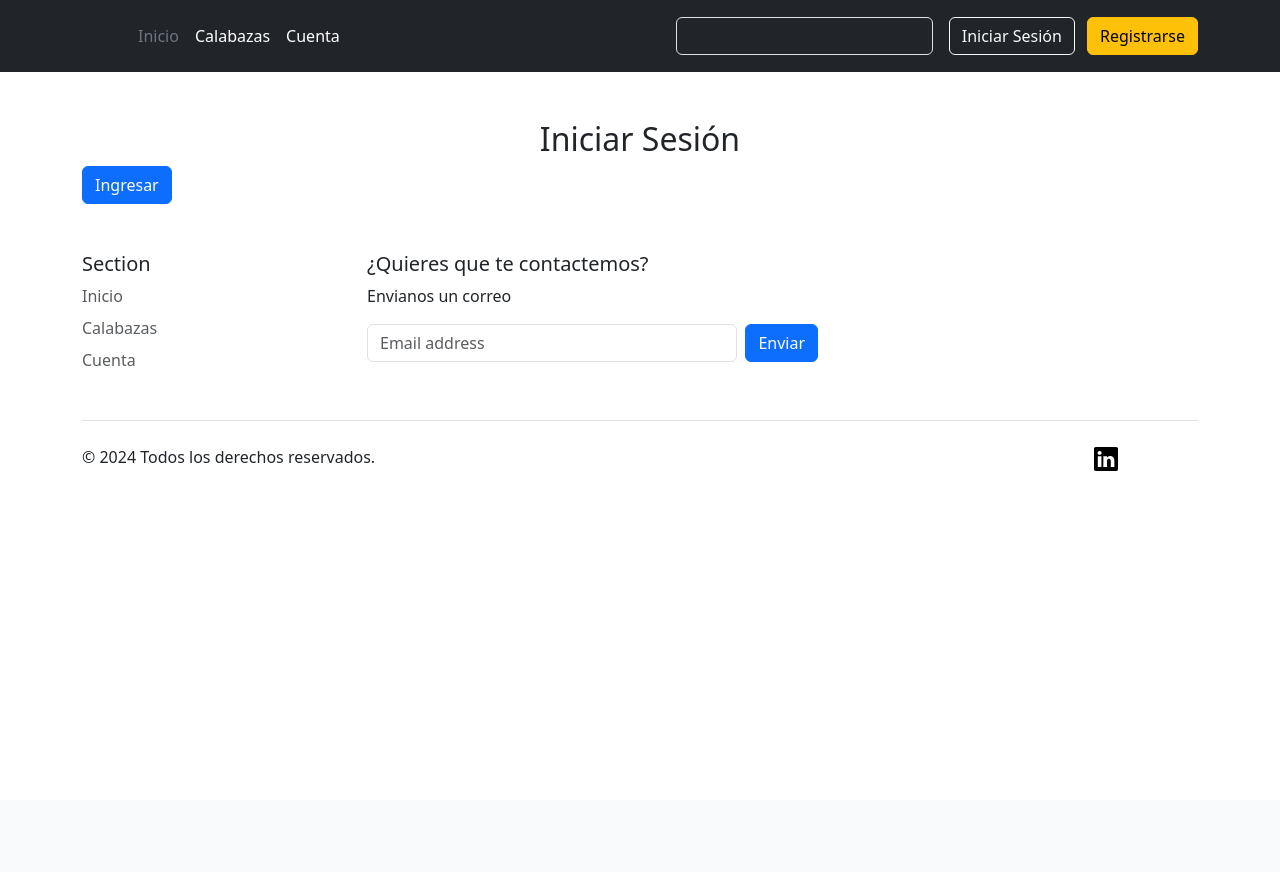
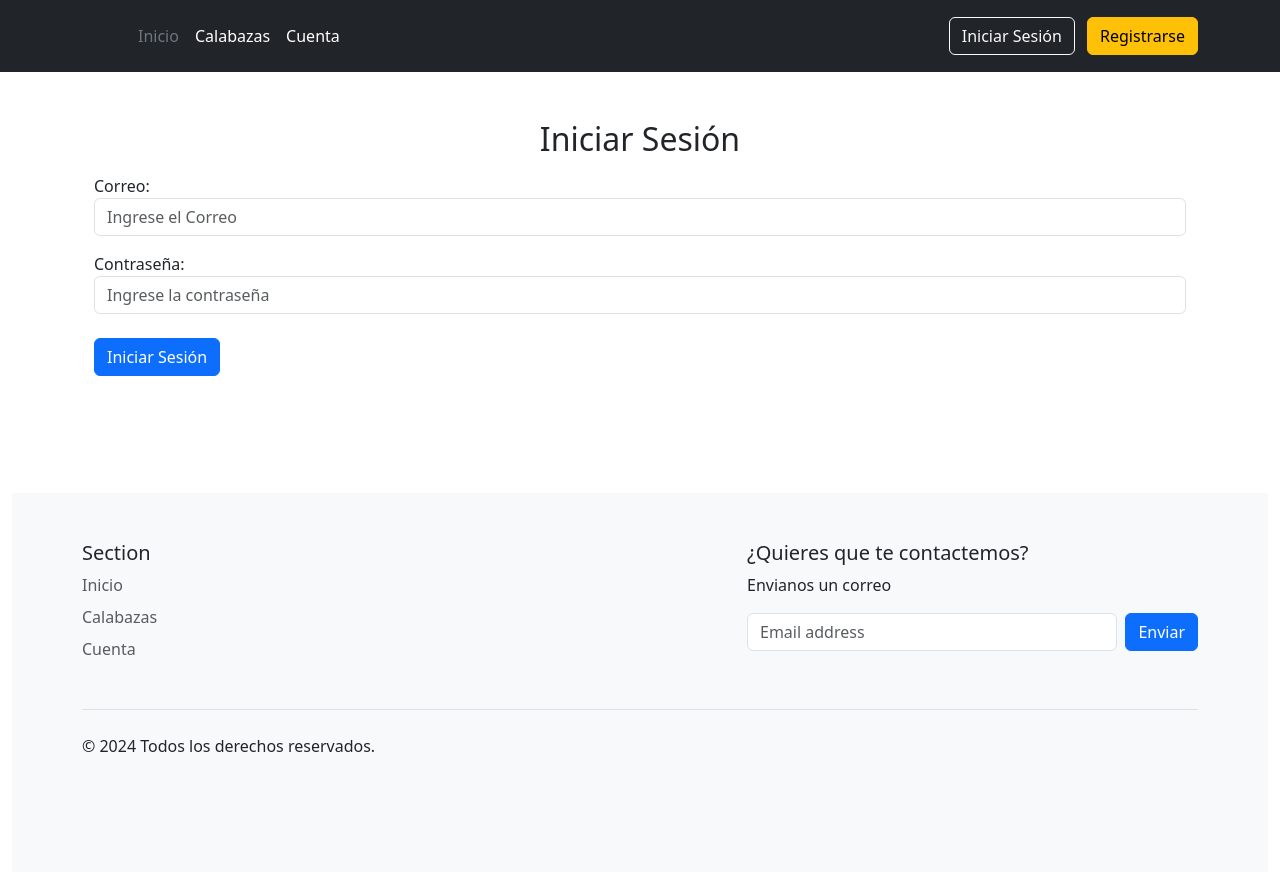
Before and after one commit to AlexanderCofre/Inacapbaza, a Django app: page /login/ in a window 1280 px wide. Before the commit the page ends 471 px from the top, so only its background shows below. Run offline with Django 5.2, Linux system fonts and the light colour scheme.

Commit message:
Avance malo de la evaluacion hay que migrar y hacer consulta

```diff
--- a/Inacapbaza/settings.py
+++ b/Inacapbaza/settings.py
@@ -107,7 +107,6 @@ AUTH_PASSWORD_VALIDATORS = [
     },
 ]
 
-
 # Internationalization
 # https://docs.djangoproject.com/en/5.1/topics/i18n/
 
--- a/WebCalabaza/forms.py
+++ b/WebCalabaza/forms.py
@@ -1,5 +1,6 @@
 from django import forms
 from .models import Usuario
+from django.contrib.auth import authenticate
 
 class UsuarioForm(forms.ModelForm):
     contraseña = forms.CharField(
--- a/WebCalabaza/views.py
+++ b/WebCalabaza/views.py
@@ -2,6 +2,10 @@ from django.shortcuts import render, redirect
 from django.contrib import messages
 from django.contrib.auth import authenticate, login, logout
 from .forms import UsuarioForm
+from django.contrib.auth.decorators import login_required
+from .auth import authenticate_user
+from .models import Usuario
+from django.contrib.auth.hashers import check_password
 
 def index(request):
     return render(request, 'index.html')
@@ -15,24 +19,33 @@ def registro(request):
             usuario.save()
 
             messages.success(request, f"Usuario {usuario.nombre} creado con éxito.")
-            return redirect('inicio')
+            return redirect('login')
     else:
         form = UsuarioForm()
-    return render(request, 'register.html', {'form': form})
+    return render(request, 'registro.html', {'form': form})
+
+def authenticate_user(email, password):
+    try:
+        user = Usuario.objects.get(email=email)
+        if check_password(password, user.contraseña):
+            return user
+    except Usuario.DoesNotExist:
+        return None
 
 def usuario_login(request):
     if request.method == 'POST':
-        email = request.POST.get('email')
-        contraseña = request.POST.get('contraseña')
-        usuario = authenticate(request, username=email, password=contraseña)
-        if usuario is not None:
-            login(request, usuario)
+        email = request.POST.get('correo')
+        password = request.POST.get('contraseña')
+        user = authenticate_user(email, password)
+        if user is not None:
+            login(request, user)  # Asegúrate de que `login` funcione con tu modelo
             messages.success(request, "Has iniciado sesión con éxito.")
             return redirect('inicio')
         else:
             messages.error(request, "Email o contraseña incorrectos.")
     return render(request, 'login.html')
 
+@login_required
 def usuario_logout(request):
     logout(request)
     messages.info(request, "Has cerrado sesión con éxito.")
--- a/templates/base.html
+++ b/templates/base.html
@@ -22,15 +22,10 @@
                 </a>
 
                 <ul class="nav col-12 col-lg-auto me-lg-auto mb-2 justify-content-center mb-md-0">
-                    <li><a href="#" class="nav-link px-2 text-secondary">Inicio</a></li>
+                    <li><a href="{% url 'inicio' %}" class="nav-link px-2 text-secondary">Inicio</a></li>
                     <li><a href="#" class="nav-link px-2 text-white">Calabazas</a></li>
                     <li><a href="#" class="nav-link px-2 text-white">Cuenta</a></li>
                 </ul>
-
-                <form class="col-12 col-lg-auto mb-3 mb-lg-0 me-lg-3" role="search">
-                    <input type="search" class="form-control form-control-dark text-bg-dark" placeholder="Search..."
-                        aria-label="Search">
-                </form>
 
                 <div class="text-end">
                     {% if user.is_authenticated %}
@@ -44,25 +39,27 @@
         </div>
     </header>
 
-    <main>
+    <div class="container-fluid d-flex flex-column min-vh-100">
+        <main class="flex-grow-1">
             {% block content %}
             {% endblock %}
         </main>
 
+        <footer class="py-5 bg-light">
             <div class="container">
-        <footer class="py-5">
                 <div class="row">
                     <div class="col-6 col-md-2 mb-3">
                         <h5>Section</h5>
                         <ul class="nav flex-column">
-                        <li class="nav-item mb-2"><a href="#" class="nav-link p-0 text-body-secondary">Inicio</a></li>
+                            <li class="nav-item mb-2"><a href="#" class="nav-link p-0 text-body-secondary">Inicio</a>
+                            </li>
                             <li class="nav-item mb-2"><a href="#" class="nav-link p-0 text-body-secondary">Calabazas</a>
                             </li>
-                        <li class="nav-item mb-2"><a href="#" class="nav-link p-0 text-body-secondary">Cuenta</a></li>
+                            <li class="nav-item mb-2"><a href="#" class="nav-link p-0 text-body-secondary">Cuenta</a>
+                            </li>
                         </ul>
                     </div>
-
-                <div class="col-md-5 offset-md-1 mb-3">
+                    <div class="col-md-5 offset-md-1 mb-3 ms-auto">
                         <form>
                             <h5>¿Quieres que te contactemos?</h5>
                             <p>Envianos un correo</p>
@@ -74,25 +71,27 @@
                         </form>
                     </div>
                 </div>
-
                 <div class="d-flex flex-column flex-sm-row justify-content-between py-4 my-4 border-top">
                     <p>&copy; 2024 Todos los derechos reservados.</p>
                     <ul class="list-unstyled d-flex">
-                    <li class="ms-3"><a class="link-body-emphasis" href="#"><svg xmlns="http://www.w3.org/2000/svg"
-                                width="24" height="24" fill="currentColor" class="bi bi-linkedin" viewBox="0 0 16 16">
-                                <path
-                                    d="M0 1.146C0 .513.526 0 1.175 0h13.65C15.474 0 16 .513 16 1.146v13.708c0 .633-.526 1.146-1.175 1.146H1.175C.526 16 0 15.487 0 14.854zm4.943 12.248V6.169H2.542v7.225zm-1.2-8.212c.837 0 1.358-.554 1.358-1.248-.015-.709-.52-1.248-1.342-1.248S2.4 3.226 2.4 3.934c0 .694.521 1.248 1.327 1.248zm4.908 8.212V9.359c0-.216.016-.432.08-.586.173-.431.568-.878 1.232-.878.869 0 1.216.662 1.216 1.634v3.865h2.401V9.25c0-2.22-1.184-3.252-2.764-3.252-1.274 0-1.845.7-2.165 1.193v.025h-.016l.016-.025V6.169h-2.4c.03.678 0 7.225 0 7.225z" />
-                            </svg>
-                    <li class="ms-3"><a class="link-body-emphasis" href="#"><svg class="bi" width="24" height="24">
-                                <use xlink:href="#instagram" />
+                        <li class="ms-3"><a class="link-body-emphasis" href="#"><svg width="24" height="24"
+                                    fill="currentColor" class="bi bi-linkedin">
+                                    <path d="..."></path>
                                 </svg></a></li>
-                    <li class="ms-3"><a class="link-body-emphasis" href="#"><svg class="bi" width="24" height="24">
-                                <use xlink:href="#facebook" />
+                        <li class="ms-3"><a class="link-body-emphasis" href="#"><svg width="16" height="16"
+                                    fill="currentColor" class="bi bi-instagram">
+                                    <path d="..."></path>
+                                </svg></a></li>
+                        <li class="ms-3"><a class="link-body-emphasis" href="#"><svg width="16" height="16"
+                                    fill="currentColor" class="bi bi-facebook">
+                                    <path d="..."></path>
                                 </svg></a></li>
                     </ul>
                 </div>
+            </div>
         </footer>
     </div>
+
 
     <script src="https://cdn.jsdelivr.net/npm/bootstrap@5.3.3/dist/js/bootstrap.bundle.min.js"
         integrity="sha384-YvpcrYf0tY3lHB60NNkmXc5s9fDVZLESaAA55NDzOxhy9GkcIdslK1eN7N6jIeHz"
--- a/templates/login.html
+++ b/templates/login.html
@@ -5,11 +5,23 @@
 {% block content %}
 <div class="container mt-5">
     <h2 class="text-center">Iniciar Sesión</h2>
-    <form method="post">
-        {% csrf_token %}
-        {{ form.as_p }}
-        <button type="submit" class="btn btn-primary">Ingresar</button>
-    </form>
+    <div class="container mt-3">
+        <form method="POST">
+            {% csrf_token %}
+            <div class="form-group">
+                <label for="correo">Correo:</label>
+                <input type="text" placeholder="Ingrese el Correo" name="correo" id="correo" class="form-control"
+                    required>
+            </div>
+            <div class="form-group">
+                <label for="contraseña" class="mt-3">Contraseña:</label>
+                <input type="password" placeholder="Ingrese la contraseña" name="contraseña" id="contraseña"
+                    class="form-control" required>
+            </div>
+            <button type="submit" class="btn btn-primary mt-4">Iniciar Sesión</button>
+        </form>
+    </div>
+
     {% if messages %}
     <ul class="mt-3">
         {% for message in messages %}
```
Also changed, not shown: WebCalabaza/auth.py (added, +10 -0 lines), WebCalabaza/models.py (+11 -4 lines). Lines whose indentation alone changed are shown as unchanged.
